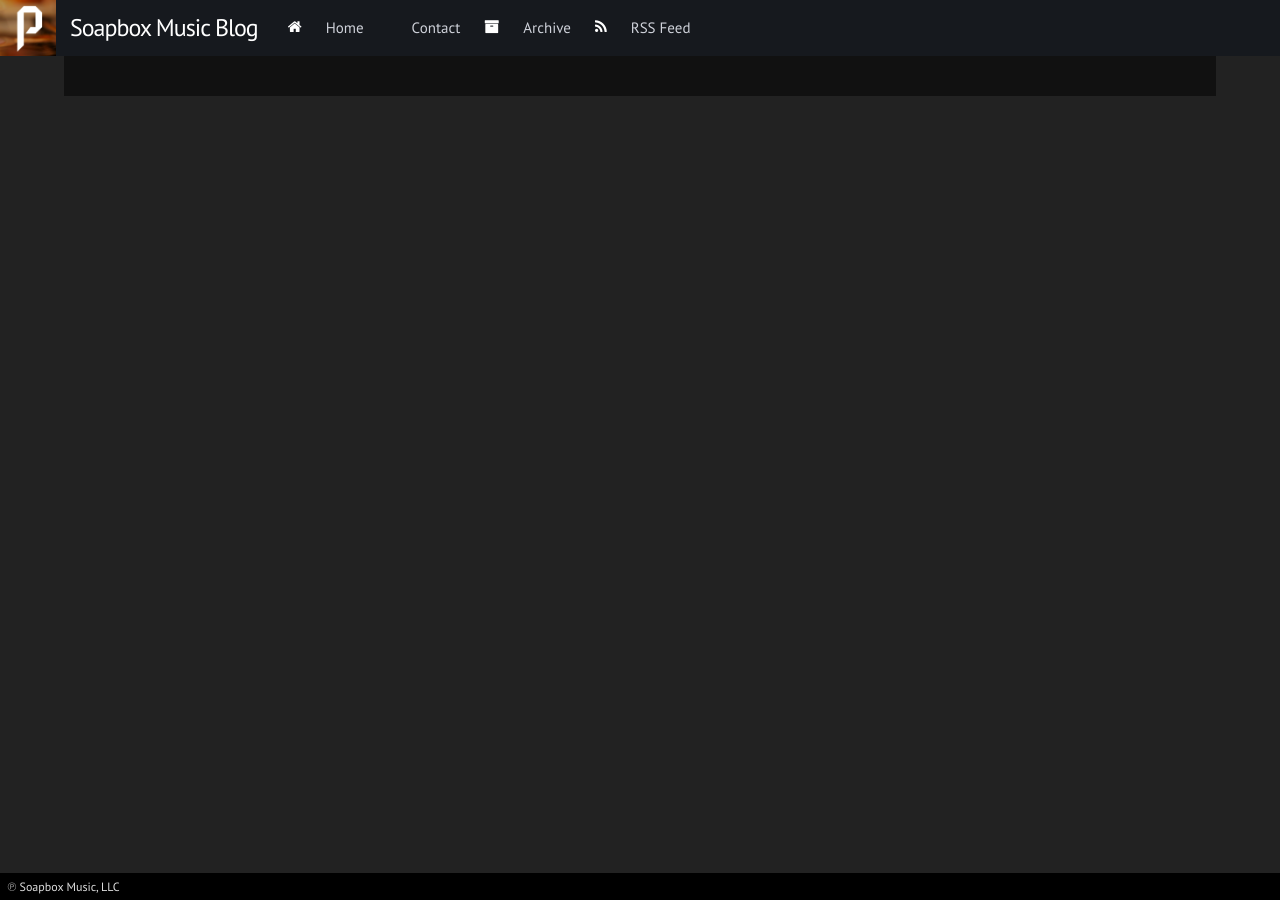
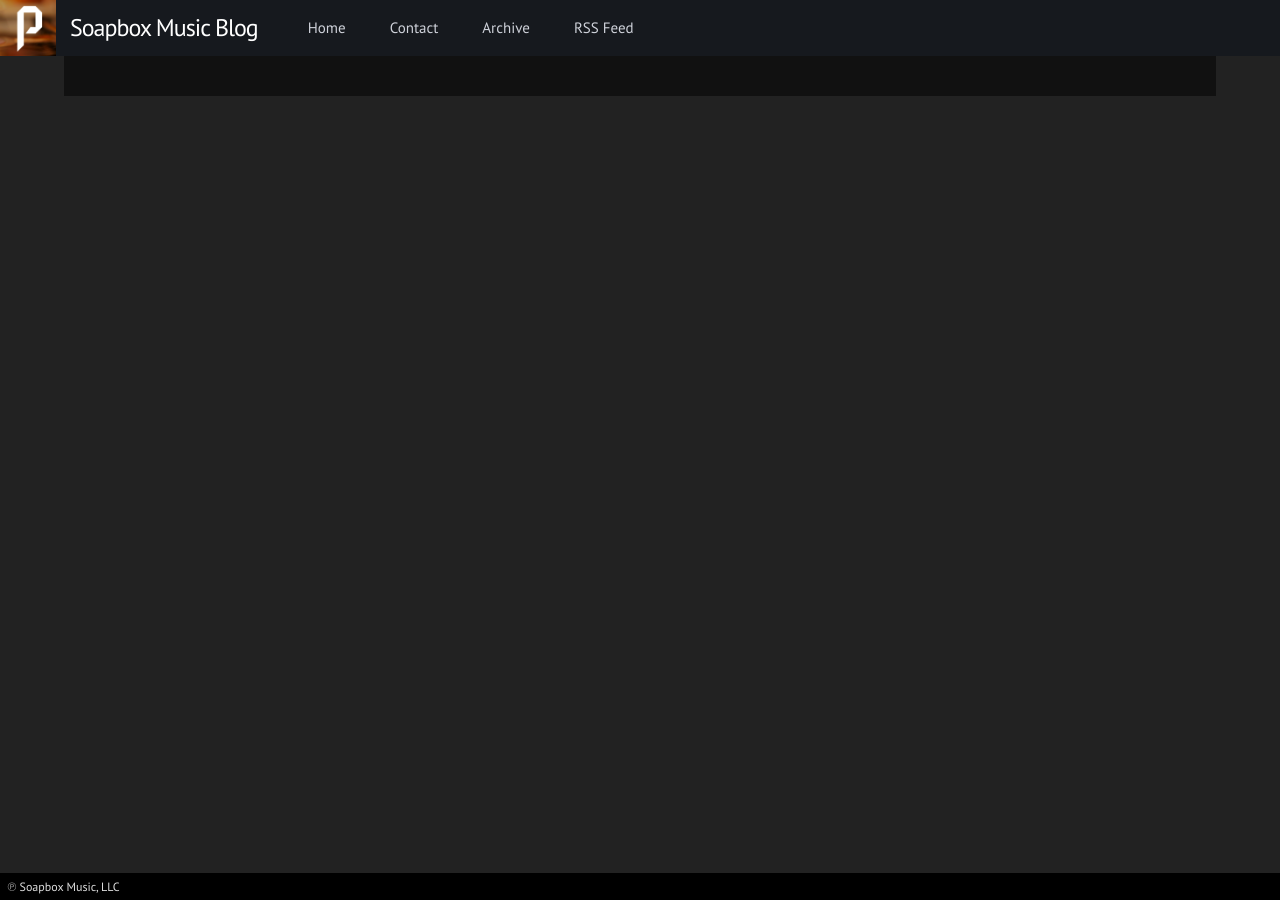
Before and after one commit to soapboxmusic/website, a Jekyll site: the page built from index.html, in a window 1280 px wide. Built offline with Jekyll 4.4.1, drawn with Linux system fonts in a browser that asks for light colours; nearby versions of some CDN libraries.

Commit message:
Remove icons

```diff
--- a/_layouts/default.html
+++ b/_layouts/default.html
@@ -49,10 +49,10 @@
       </hgroup>
 
       <ul id="main-menu" class="menu hide side-scroll">
-        <li><i class="fa fa-home"></i>   <a href="{{site.baseurl}}/">Home</a></li>
-        <li><i class="fa fa-mail"></i>   <a href="{{site.baseurl}}/contact">Contact</a></li>
-        <li><i class="fa fa-archive"></i>     <a href="{{site.baseurl}}/archive">Archive</a></li>
-        <li><i class="fa fa-rss"></i>    <a href="{{site.baseurl}}/feed.xml">RSS Feed</a></li>
+        <li><a href="{{site.baseurl}}/">Home</a></li>
+        <li><a href="{{site.baseurl}}/contact">Contact</a></li>
+        <li><a href="{{site.baseurl}}/archive">Archive</a></li>
+        <li><a href="{{site.baseurl}}/feed.xml">RSS Feed</a></li>
       </ul>
     </header>
 
```
